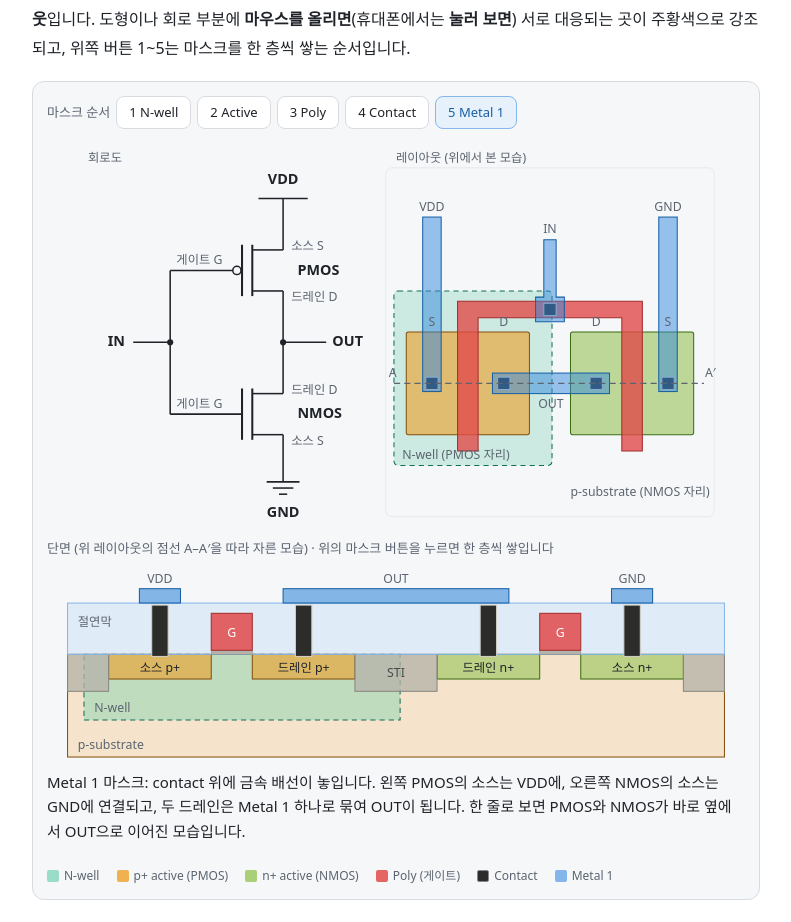
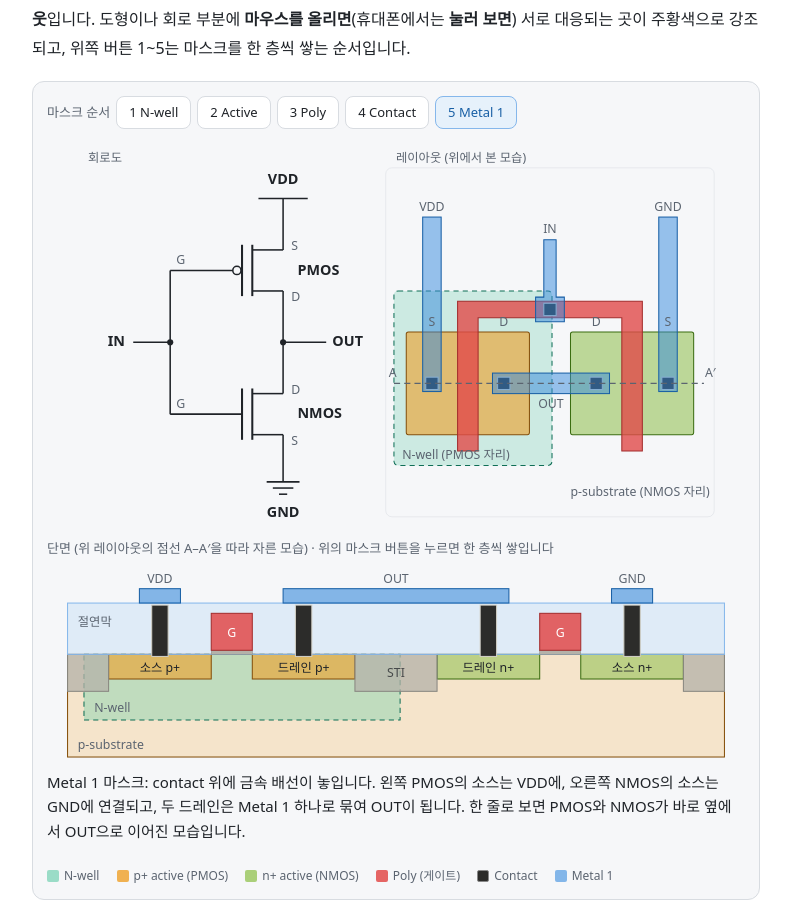
Before and after one commit to meyjeongtae-lang/semiconductor-study, a plain HTML site: page inverter.html in a window 1280 px wide. Shown: the part 2020-2942 px from the top of the page, without its empty margins (244-1035 px from the left). Drawn offline with Linux system fonts and the light colour scheme.

Commit message:
Inverter: shorten schematic terminal labels to S/D/G
Co-Authored-By: Claude Sonnet 5.5 <noreply@anthropic.com>

```diff
--- a/inverter.html
+++ b/inverter.html
@@ -100,9 +100,9 @@
 <text class="ts" x="340" y="24">레이아웃 (위에서 본 모습)</text>
 
 <g class="sg" data-k="vdd"><line x1="230" y1="60" x2="230" y2="110" stroke="var(--fg)" stroke-width="1.5"/><line x1="206" y1="60" x2="254" y2="60" stroke="var(--fg)" stroke-width="1.5"/><text class="th" x="230" y="46" text-anchor="middle">VDD</text><rect x="196" y="40" width="68" height="76" fill="transparent"/></g>
-<g class="sg" data-k="pmos"><line x1="200" y1="105" x2="200" y2="155" stroke="var(--fg)" stroke-width="2"/><line x1="200" y1="110" x2="230" y2="110" stroke="var(--fg)" stroke-width="1.5"/><line x1="200" y1="150" x2="230" y2="150" stroke="var(--fg)" stroke-width="1.5"/><line x1="190" y1="105" x2="190" y2="155" stroke="var(--fg)" stroke-width="2"/><circle cx="185" cy="130" r="4" fill="none" stroke="var(--fg)" stroke-width="1.5"/><line x1="181" y1="130" x2="120" y2="130" stroke="var(--fg)" stroke-width="1.5"/><text class="th" x="244" y="134">PMOS</text><text class="ts" x="238" y="110">소스 S</text><text class="ts" x="238" y="160">드레인 D</text><text class="ts" x="126" y="124">게이트 G</text><rect x="176" y="118" width="130" height="30" fill="transparent"/></g>
+<g class="sg" data-k="pmos"><line x1="200" y1="105" x2="200" y2="155" stroke="var(--fg)" stroke-width="2"/><line x1="200" y1="110" x2="230" y2="110" stroke="var(--fg)" stroke-width="1.5"/><line x1="200" y1="150" x2="230" y2="150" stroke="var(--fg)" stroke-width="1.5"/><line x1="190" y1="105" x2="190" y2="155" stroke="var(--fg)" stroke-width="2"/><circle cx="185" cy="130" r="4" fill="none" stroke="var(--fg)" stroke-width="1.5"/><line x1="181" y1="130" x2="120" y2="130" stroke="var(--fg)" stroke-width="1.5"/><text class="th" x="244" y="134">PMOS</text><text class="ts" x="238" y="110">S</text><text class="ts" x="238" y="160">D</text><text class="ts" x="126" y="124">G</text><rect x="176" y="118" width="130" height="30" fill="transparent"/></g>
 <g class="sg" data-k="out"><line x1="230" y1="150" x2="230" y2="250" stroke="var(--fg)" stroke-width="1.5"/><circle class="dot" cx="230" cy="200" r="3" fill="var(--fg)" stroke="none"/><line x1="230" y1="200" x2="272" y2="200" stroke="var(--fg)" stroke-width="1.5"/><text class="th" x="278" y="204">OUT</text><rect x="224" y="160" width="86" height="80" fill="transparent"/></g>
-<g class="sg" data-k="nmos"><line x1="200" y1="245" x2="200" y2="295" stroke="var(--fg)" stroke-width="2"/><line x1="200" y1="250" x2="230" y2="250" stroke="var(--fg)" stroke-width="1.5"/><line x1="200" y1="290" x2="230" y2="290" stroke="var(--fg)" stroke-width="1.5"/><line x1="190" y1="245" x2="190" y2="295" stroke="var(--fg)" stroke-width="2"/><line x1="190" y1="270" x2="120" y2="270" stroke="var(--fg)" stroke-width="1.5"/><text class="th" x="244" y="274">NMOS</text><text class="ts" x="238" y="250">드레인 D</text><text class="ts" x="238" y="300">소스 S</text><text class="ts" x="126" y="264">게이트 G</text><rect x="176" y="258" width="130" height="30" fill="transparent"/></g>
+<g class="sg" data-k="nmos"><line x1="200" y1="245" x2="200" y2="295" stroke="var(--fg)" stroke-width="2"/><line x1="200" y1="250" x2="230" y2="250" stroke="var(--fg)" stroke-width="1.5"/><line x1="200" y1="290" x2="230" y2="290" stroke="var(--fg)" stroke-width="1.5"/><line x1="190" y1="245" x2="190" y2="295" stroke="var(--fg)" stroke-width="2"/><line x1="190" y1="270" x2="120" y2="270" stroke="var(--fg)" stroke-width="1.5"/><text class="th" x="244" y="274">NMOS</text><text class="ts" x="238" y="250">D</text><text class="ts" x="238" y="300">S</text><text class="ts" x="126" y="264">G</text><rect x="176" y="258" width="130" height="30" fill="transparent"/></g>
 <g class="sg" data-k="gnd"><line x1="230" y1="290" x2="230" y2="336" stroke="var(--fg)" stroke-width="1.5"/><line x1="214" y1="336" x2="246" y2="336" stroke="var(--fg)" stroke-width="1.5"/><line x1="220" y1="342" x2="240" y2="342" stroke="var(--fg)" stroke-width="1.5"/><line x1="226" y1="348" x2="234" y2="348" stroke="var(--fg)" stroke-width="1.5"/><text class="th" x="230" y="370" text-anchor="middle">GND</text><rect x="204" y="300" width="56" height="76" fill="transparent"/></g>
 <g class="sg" data-k="in"><line x1="120" y1="130" x2="120" y2="270" stroke="var(--fg)" stroke-width="1.5"/><circle class="dot" cx="120" cy="200" r="3" fill="var(--fg)" stroke="none"/><line x1="120" y1="200" x2="84" y2="200" stroke="var(--fg)" stroke-width="1.5"/><text class="th" x="76" y="204" text-anchor="end">IN</text><rect x="60" y="150" width="68" height="100" fill="transparent"/></g>
 
```
